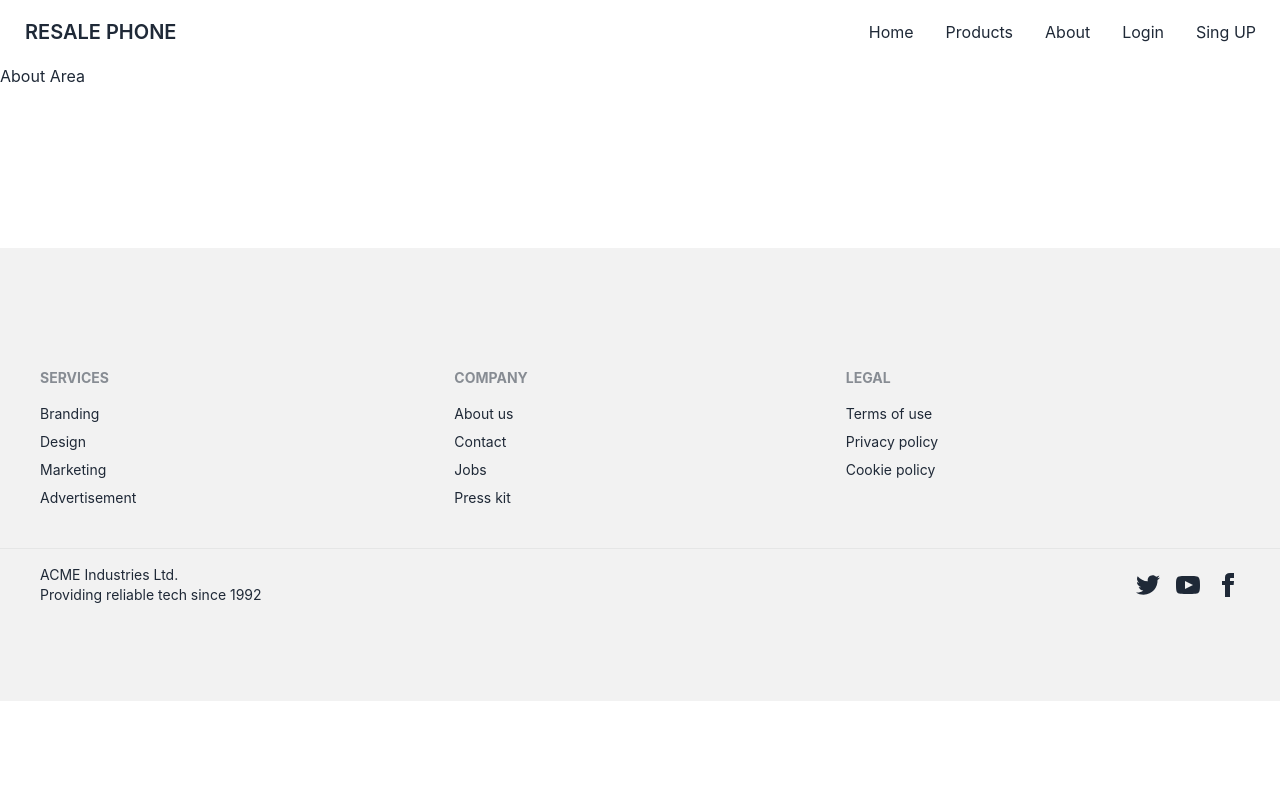
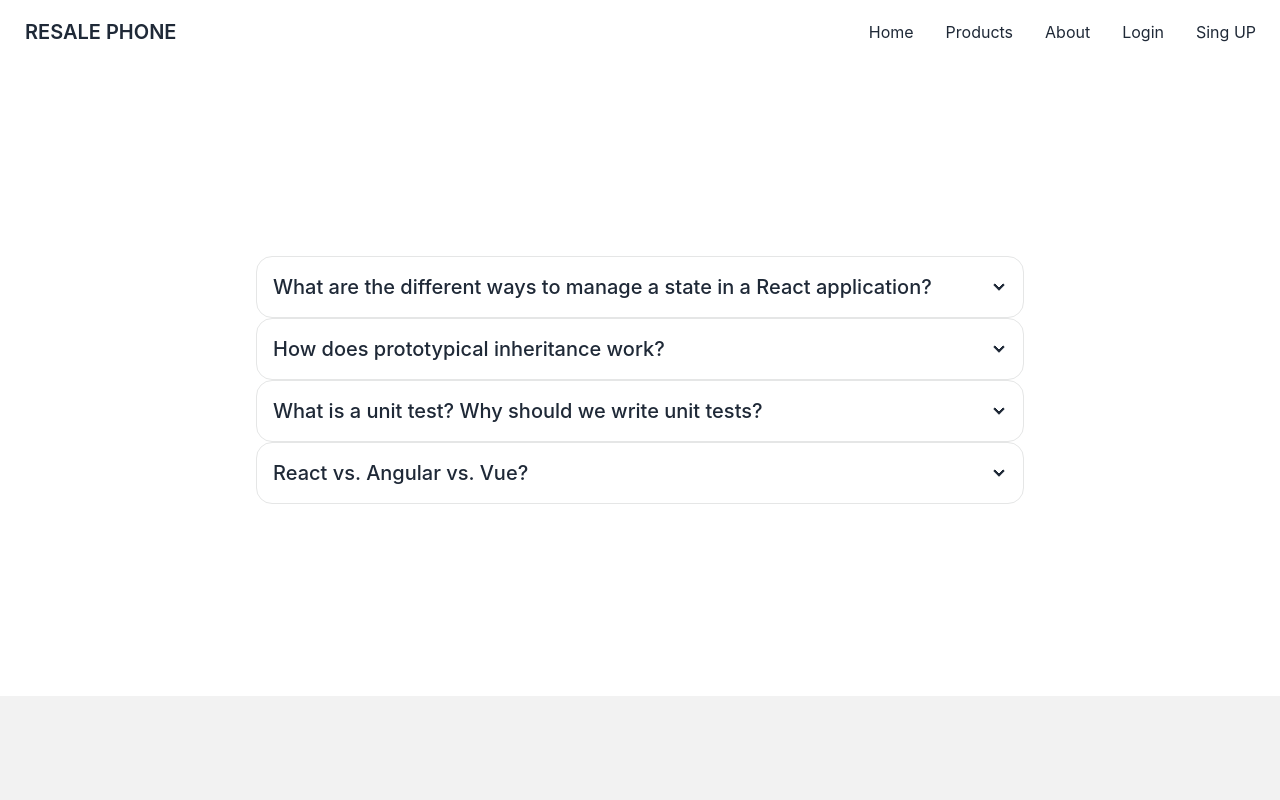
Before and after one commit to MDSadid-git/resale-clients-Assignment12, a React (Create React App) app: page /about in a window 1280 px wide. Shown: the top 800 px of the page. Built offline with nearby package versions, Linux system fonts and the light colour scheme; no server answers.

Commit message:
About area done

```diff
--- a/package.json
+++ b/package.json
@@ -3,6 +3,8 @@
   "version": "0.1.0",
   "private": true,
   "dependencies": {
+    "@stripe/react-stripe-js": "^1.15.0",
+    "@stripe/stripe-js": "^1.44.1",
     "@tanstack/react-query": "^4.16.1",
     "@testing-library/jest-dom": "^5.16.5",
     "@testing-library/react": "^13.4.0",
--- a/src/Routes/Routes.js
+++ b/src/Routes/Routes.js
@@ -80,6 +80,12 @@ const router = createBrowserRouter([
         loader: ({ params }) =>
           fetch(`http://localhost:5000/bookings/${params.id}`),
       },
+      {
+        path: "/dashboard/allBooking",
+        element: <Payment></Payment>,
+        loader: ({ params }) =>
+          fetch(`http://localhost:5000/bookings/${params.id}`),
+      },
     ],
   },
 ]);
--- a/src/page/About/About.js
+++ b/src/page/About/About.js
@@ -1,7 +1,82 @@
 import React from "react";
 
 const About = () => {
-  return <div>About Area</div>;
+  return (
+    <div className="w-3/5 mx-auto my-48">
+      <div
+        tabIndex={0}
+        className="collapse collapse-arrow border border-base-300 bg-base-100 rounded-box"
+      >
+        <div className="collapse-title text-xl font-medium">
+          What are the different ways to manage a state in a React application?
+        </div>
+        <div className="collapse-content">
+          <p>
+            Which state management is best in React? React's useState is the
+            best option for local state management. If you need a global state
+            solution, the most popular ones are Redux, MobX, and the built-in
+            Context API. Your choice will depend on the size of your project,
+            your needs, and your engineers' expertise. <br />
+            '1'Local state. <br />
+            '2'Global state. <br />
+            '3'Server state. <br />
+            '4'URL state. <br />
+          </p>
+        </div>
+      </div>
+      <div
+        tabIndex={1}
+        className="collapse collapse-arrow border border-base-300 bg-base-100 rounded-box"
+      >
+        <div className="collapse-title text-xl font-medium">
+          How does prototypical inheritance work?
+        </div>
+        <div className="collapse-content">
+          <p>
+            The Prototypal Inheritance is a feature in javascript used to add
+            methods and properties in objects. It is a method by which an object
+            can inherit the properties and methods of another object.
+            Traditionally, in order to get and set the [[Prototype]] of an
+            object, we use Object. getPrototypeOf and Object.
+          </p>
+        </div>
+      </div>
+      <div
+        tabIndex={2}
+        className="collapse collapse-arrow border border-base-300 bg-base-100 rounded-box"
+      >
+        <div className="collapse-title text-xl font-medium">
+          What is a unit test? Why should we write unit tests?
+        </div>
+        <div className="collapse-content">
+          <p>
+            Let's start with the definition: Unit testing is a software testing
+            method where “units”—the individual components of software—are
+            tested. Developers write unit tests for their code to make sure that
+            the code works correctly. This helps to detect and protect against
+            bugs in the future.
+          </p>
+        </div>
+      </div>
+      <div
+        tabIndex={3}
+        className="collapse collapse-arrow border border-base-300 bg-base-100 rounded-box"
+      >
+        <div className="collapse-title text-xl font-medium">
+          React vs. Angular vs. Vue?
+        </div>
+        <div className="collapse-content">
+          <p>
+            Vue provides higher customizability and hence is easier to learn
+            than Angular or React. Further, Vue has an overlap with Angular and
+            React with respect to their functionality like the use of
+            components. Hence, the transition to Vue from either of the two is
+            an easy option.
+          </p>
+        </div>
+      </div>
+    </div>
+  );
 };
 
 export default About;
--- /dev/null
+++ b/src/page/DashBoard/Payment/CheckoutFrom.js
@@ -0,0 +1,140 @@
+import { CardElement, useElements, useStripe } from "@stripe/react-stripe-js";
+import React, { useEffect, useState } from "react";
+
+const CheckoutForm = ({ myData }) => {
+  const [cardError, setCardError] = useState("");
+  const [success, setSuccess] = useState("");
+  const [processing, setProcessing] = useState(false);
+  const [transactionId, setTransactionId] = useState("");
+  const [clientSecret, setClientSecret] = useState("");
+
+  const stripe = useStripe();
+  const elements = useElements();
+  const { price, email, productName, _id } = myData;
+
+  useEffect(() => {
+    // Create PaymentIntent as soon as the page loads
+    fetch("http://localhost:5000/create-payment-intent", {
+      method: "POST",
+      headers: {
+        "Content-Type": "application/json",
+        authorization: `bearer ${localStorage.getItem("accessToken")}`,
+      },
+      body: JSON.stringify({ price }),
+    })
+      .then((res) => res.json())
+      .then((data) => setClientSecret(data.clientSecret));
+  }, [price]);
+
+  const handleSubmit = async (event) => {
+    event.preventDefault();
+
+    if (!stripe || !elements) {
+      return;
+    }
+
+    const card = elements.getElement(CardElement);
+    if (card === null) {
+      return;
+    }
+
+    const { error, paymentMethod } = await stripe.createPaymentMethod({
+      type: "card",
+      card,
+    });
+
+    if (error) {
+      console.log(error);
+      setCardError(error.message);
+    } else {
+      setCardError("");
+    }
+    setSuccess("");
+    setProcessing(true);
+    const { paymentIntent, error: confirmError } =
+      await stripe.confirmCardPayment(clientSecret, {
+        payment_method: {
+          card: card,
+          billing_details: {
+            name: productName,
+            email: email,
+          },
+        },
+      });
+
+    if (confirmError) {
+      setCardError(confirmError.message);
+      return;
+    }
+    console.log("paymentIntent", paymentIntent);
+    if (paymentIntent.status === "succeeded") {
+      console.log("card info", card);
+      // store payment info in the database
+      const payment = {
+        price,
+        transactionId: paymentIntent.id,
+        email,
+        bookingId: _id,
+      };
+      fetch("http://localhost:5000/payments", {
+        method: "POST",
+        headers: {
+          "content-type": "application/json",
+          authorization: `bearer ${localStorage.getItem("accessToken")}`,
+        },
+        body: JSON.stringify(payment),
+      })
+        .then((res) => res.json())
+        .then((data) => {
+          console.log(data);
+          if (data.insertedId) {
+            setSuccess("Congrats! your payment completed");
+            setTransactionId(paymentIntent.id);
+          }
+        });
+    }
+    setProcessing(false);
+  };
+
+  return (
+    <>
+      <form onSubmit={handleSubmit}>
+        <CardElement
+          options={{
+            style: {
+              base: {
+                fontSize: "16px",
+                color: "#424770",
+                "::placeholder": {
+                  color: "#aab7c4",
+                },
+              },
+              invalid: {
+                color: "#9e2146",
+              },
+            },
+          }}
+        />
+        <button
+          className="btn btn-sm mt-4 btn-primary"
+          type="submit"
+          disabled={!stripe || !clientSecret || processing}
+        >
+          Pay
+        </button>
+      </form>
+      <p className="text-red-500">{cardError}</p>
+      {success && (
+        <div>
+          <p className="text-green-500">{success}</p>
+          {/* <p>
+            Your transactionId:{" "}
+            <span className="font-bold">{transactionId}</span>
+          </p> */}
+        </div>
+      )}
+    </>
+  );
+};
+
+export default CheckoutForm;
--- a/src/page/DashBoard/Payment/Payment.js
+++ b/src/page/DashBoard/Payment/Payment.js
@@ -1,12 +1,32 @@
 import React from "react";
-import { useLoaderData } from "react-router-dom";
+import { Elements } from "@stripe/react-stripe-js";
+import { loadStripe } from "@stripe/stripe-js";
+import { useLoaderData, useNavigation } from "react-router-dom";
+import CheckoutForm from "./CheckoutFrom";
 
 const Payment = () => {
-  const data = useLoaderData();
-  console.log(data);
+  const myData = useLoaderData();
+  const { price, productName } = myData;
+  const stripePromise = loadStripe(
+    "pk_test_51M6jEQDrzXJQqF8KpkwmFSbqT73Jfs00DUx9H0ANGW5P55Cf0duSokWAhWWiVxkk2CCTVeTT7KDt7zP6tJ7Z5iYD00a9yMrEHL"
+  );
+  const navigation = useNavigation();
+  if (navigation.state === "loading") {
+    return <progress className="progress w-56 mx-auto"></progress>;
+  }
   return (
     <div>
-      <h3 className="text-3xl">My Payment</h3>
+      <h3 className="text-3xl">My Payment Name: {productName}</h3>
+      <p className="text-xl my-5">
+        Please pay <strong>${price}</strong> for {productName}
+      </p>
+      <div className=" flex items-center justify-center">
+        <div className="w-96 my-12 bg-slate-100 p-5 rounded-xl">
+          <Elements stripe={stripePromise}>
+            <CheckoutForm myData={myData} />
+          </Elements>
+        </div>
+      </div>
     </div>
   );
 };
--- a/src/page/Login/Login.js
+++ b/src/page/Login/Login.js
@@ -74,9 +74,6 @@ const Login = () => {
                 className="input input-bordered w-full "
                 {...register("password")}
               />
-              <label className="label">
-                <span className="label-text">Forget Password</span>
-              </label>
             </div>
 
             <input
--- a/src/page/Shared/MYError/DisplayError.js
+++ b/src/page/Shared/MYError/DisplayError.js
@@ -16,7 +16,7 @@ const DisplayError = () => {
   };
 
   return (
-    <div className="flex flex-col items-center justify-center">
+    <div className="flex flex-col items-center justify-center my-20">
       <div>
         <p className="text-red-500">Something went wrong!!!</p>
         <p className="text-red-400">{error.statusText || error.message}</p>
```
Also changed, not shown: 1 other file (tests, documents, lock files or other folders).
